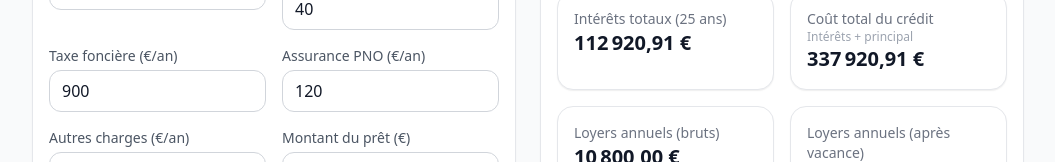
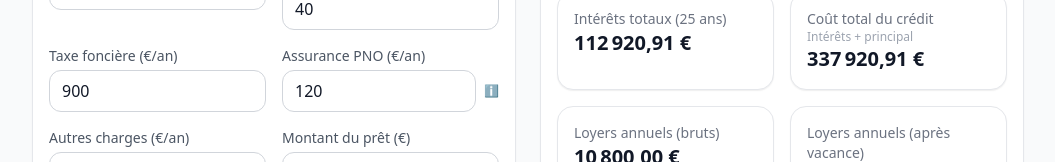
Before and after one commit to Ludovic28/GuglielminiHolding, a React (Vite) app: page / in a window 1280 px wide. Shown: the part 351-513 px from the top of the page, without its empty margins (112-1167 px from the left). Built offline with nearby package versions, Linux system fonts and the light colour scheme.

Commit message:
format text

```diff
--- a/src/Tabs/SciTab.tsx
+++ b/src/Tabs/SciTab.tsx
@@ -86,11 +86,20 @@ export default function SciTab() {
               />
             </Field>
             <Field label="Assurance PNO (€/an)">
-              <NumberInput
-                value={form.assuranceAnnuelle}
-                onChange={(v) => update("assuranceAnnuelle", v)}
-              />
+              <div className="flex items-center gap-2">
+                <NumberInput
+                  value={form.assuranceAnnuelle}
+                  onChange={(v) => update("assuranceAnnuelle", v)}
+                />
+                <span
+                  className="cursor-help text-xs text-gray-500"
+                  title="Assurance Propriétaire Non Occupant : obligatoire pour un bien loué, couvre les dégâts (eau, incendie) même si le logement est vide ou si le locataire est mal assuré."
+                >
+                  ℹ️
+                </span>
+              </div>
             </Field>
+
             <Field label="Autres charges (€/an)">
               <NumberInput
                 value={form.autresChargesAnnuelles}
```
Also changed, not shown: 3 other files (tests, documents, lock files or other folders).
